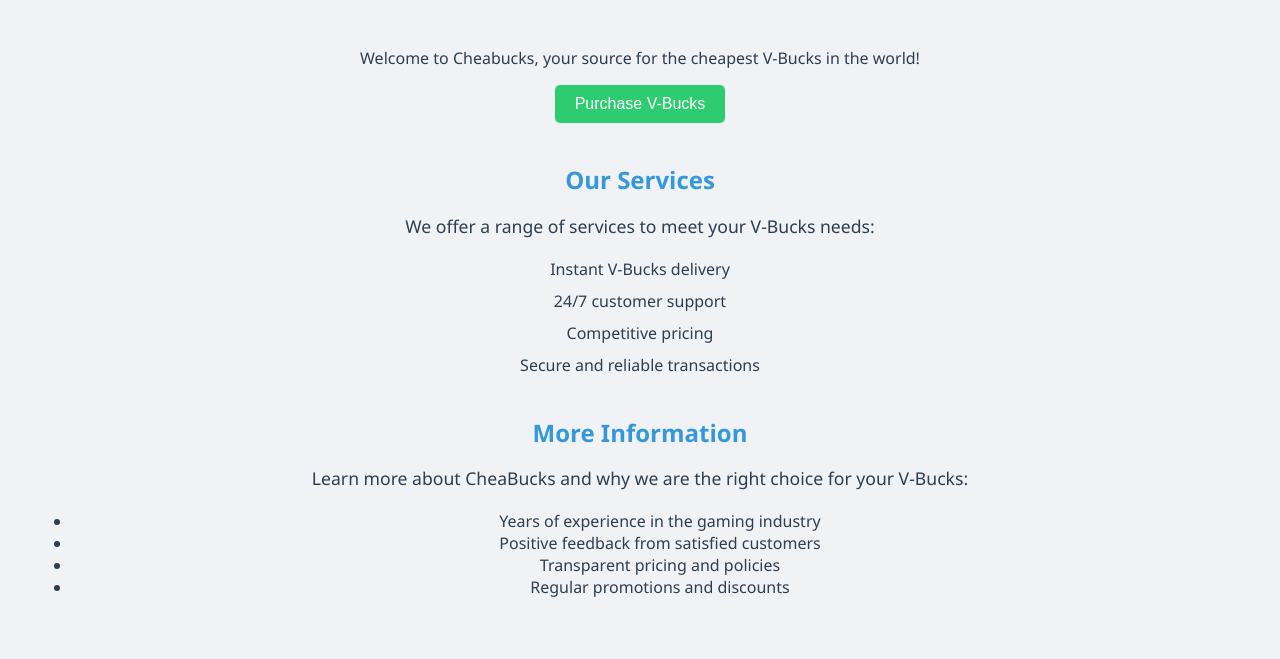
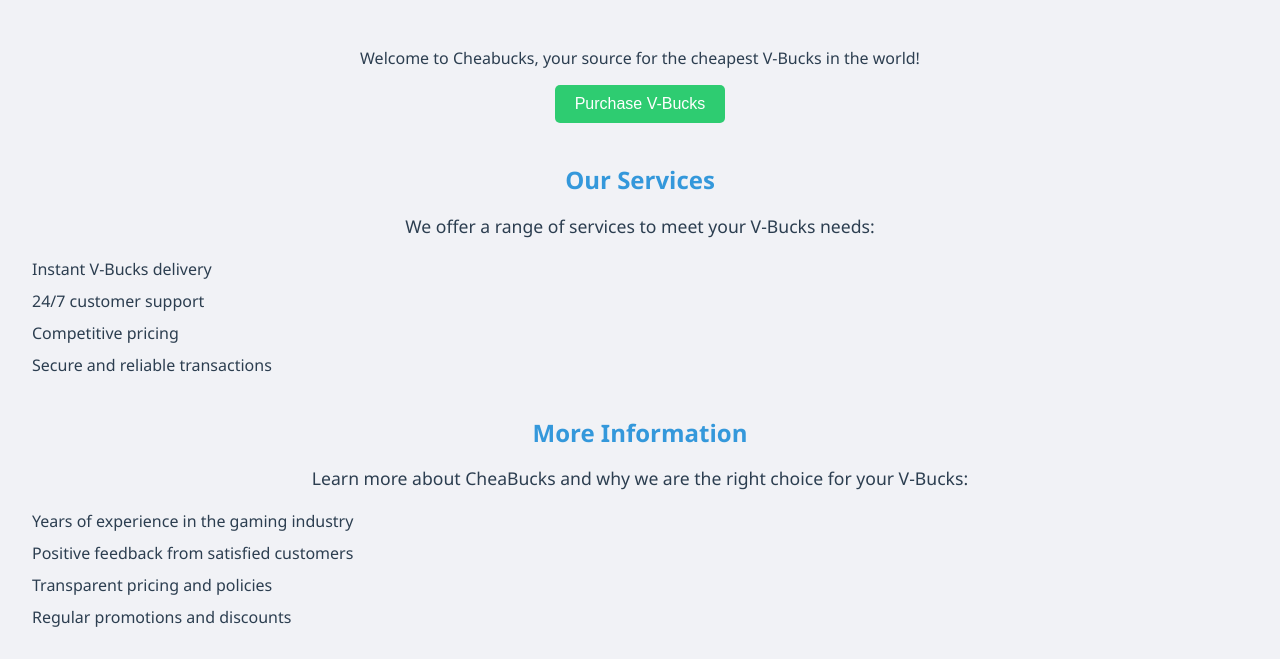
Before and after one commit to cheabucksyeah/cheabucksyeah, a plain HTML site: page index.html in a window 1280 px wide. Shown: the part 141-800 px from the top of the page. Drawn offline with Linux system fonts and the light colour scheme.

Commit message:
Update index.html

```diff
--- a/index.html
+++ b/index.html
@@ -138,10 +138,12 @@
     #services ul {
       list-style-type: none;
       padding: 0;
+      text-align: left; /* Änderung auf "left" für die Aufzählpunkte */
     }
 
     #services li {
       margin-bottom: 10px;
+      text-align: left; /* Änderung auf "left" für die Aufzählpunkte */
     }
 
     #more-info {
@@ -157,6 +159,17 @@
     #more-info p {
       font-size: 1.1em;
       margin-bottom: 20px;
+    }
+
+    #more-info ul {
+      list-style-type: none;
+      padding: 0;
+      text-align: left; /* Änderung auf "left" für die Aufzählpunkte */
+    }
+
+    #more-info li {
+      margin-bottom: 10px;
+      text-align: left; /* Änderung auf "left" für die Aufzählpunkte */
     }
   </style>
 </head>
```
